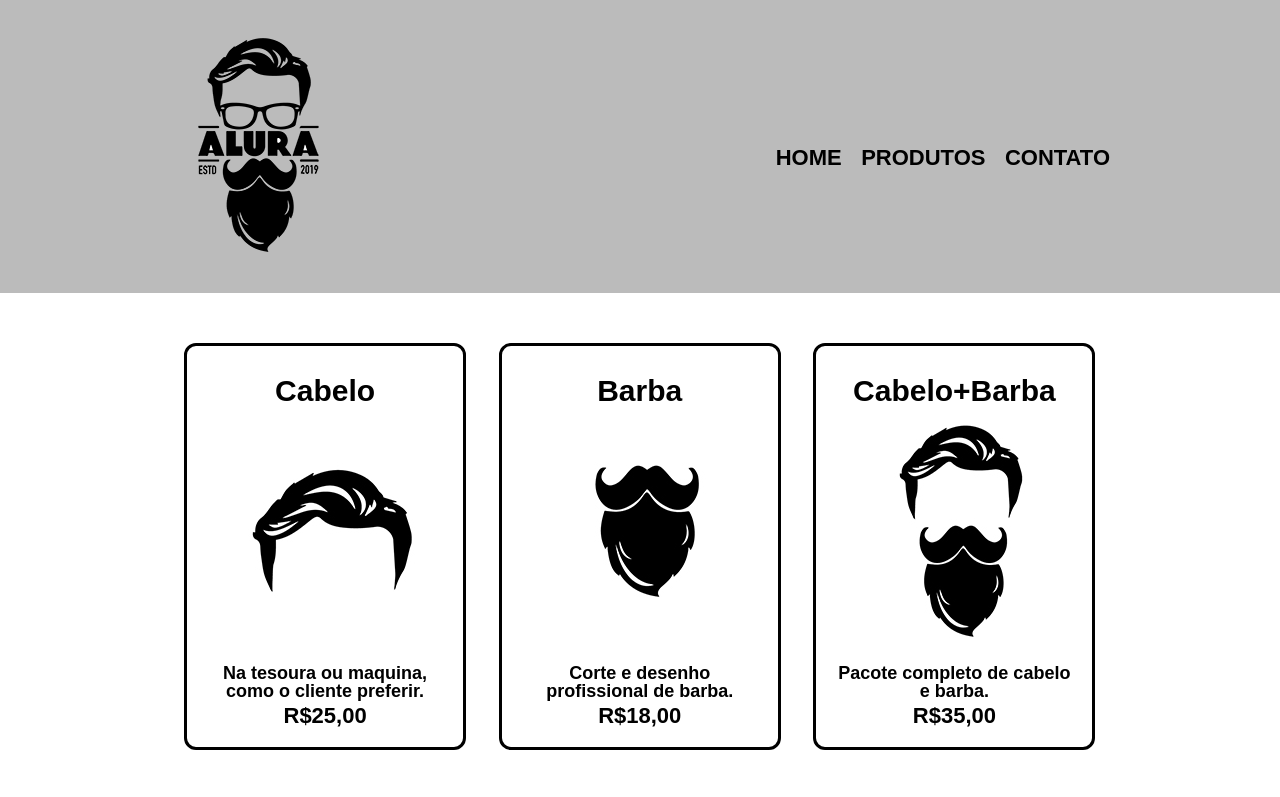
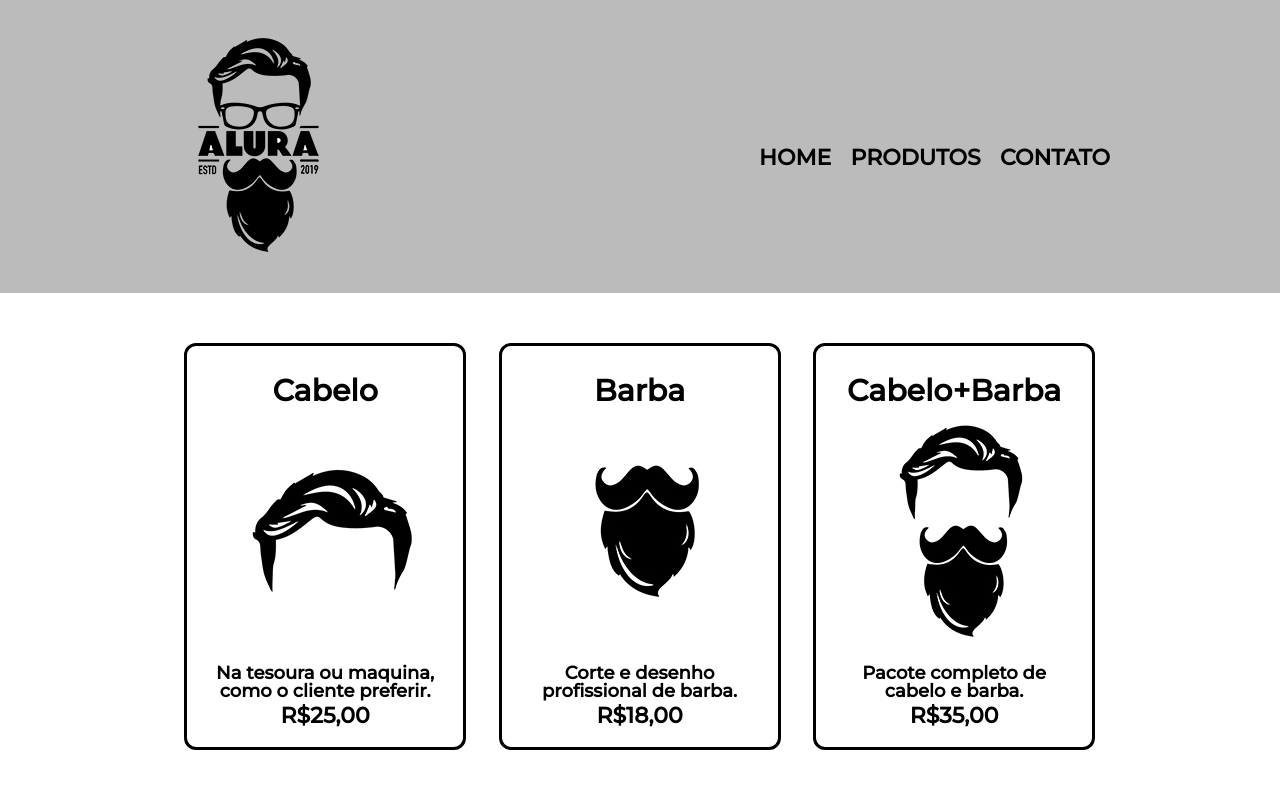
Before and after one commit to aironsg/barbearia-Alura-curso-html, a plain HTML site: page barbearia/produtos.html in a window 1280 px wide. Shown: the top 797 px of the page. Drawn offline with Linux system fonts and the light colour scheme.

Commit message:
adicionando font externa ao projeto

```diff
--- a/barbearia/css/style.css
+++ b/barbearia/css/style.css
@@ -3,7 +3,7 @@
 body {
     margin: 0px;
     padding: 0px;
-    font-family: Arial, Helvetica, sans-serif;
+    font-family: 'Montserrat', sans-serif;
 }
 
 h1 {
--- a/barbearia/produtos.html
+++ b/barbearia/produtos.html
@@ -1,13 +1,18 @@
 <!DOCTYPE html>
 <html lang="pt-br">
+
 <head>
     <meta charset="UTF-8">
     <meta http-equiv="X-UA-Compatible" content="IE=edge">
     <meta name="viewport" content="width=device-width, initial-scale=1.0">
     <link rel="stylesheet" type="text/css" href="./css/reset.css">
     <link rel="stylesheet" type="text/css" href="./css/style.css">
+    <link rel="preconnect" href="https://fonts.googleapis.com">
+    <link rel="preconnect" href="https://fonts.gstatic.com" crossorigin>
+    <link href="https://fonts.googleapis.com/css2?family=Montserrat:wght@500&display=swap" rel="stylesheet">
     <title>produtos</title>
 </head>
+
 <body>
     <header class="menu">
         <div class="caixa">
@@ -69,4 +74,5 @@
 
 
 </body>
+
 </html>
```
Also changed, not shown: barbearia/contato.html (+3 -0 lines), barbearia/index.html (+3 -0 lines). Lines whose indentation alone changed are shown as unchanged.
